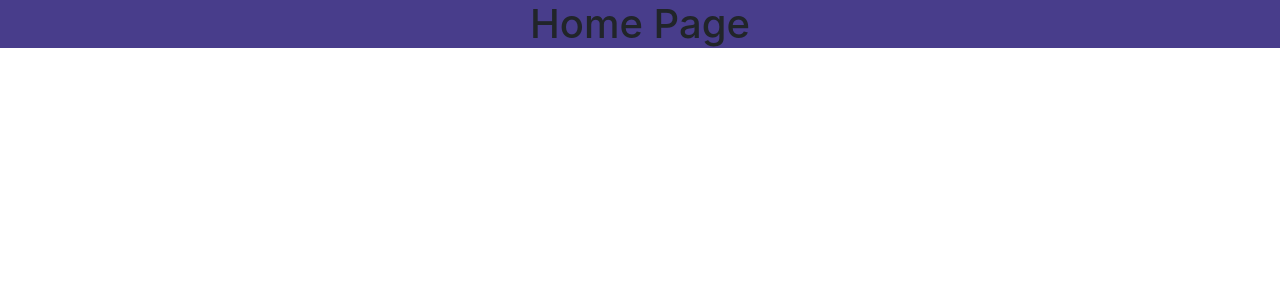
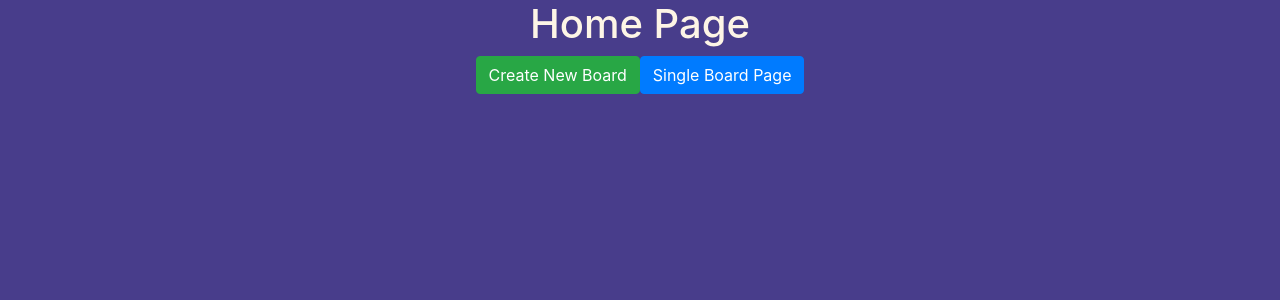
Before and after one commit to mariabrock/pinterest-routing, a React (Create React App) app: page / in a window 1280 px wide. Shown: the top 300 px of the page. Built offline with nearby package versions, Linux system fonts and the light colour scheme.

Commit message:
buttons added for routing

```diff
--- a/src/App/App.scss
+++ b/src/App/App.scss
@@ -3,4 +3,5 @@
 .App {
   text-align: center;
   background-color: $blue;
+  color: $white
 }
--- a/src/Components/pages/Home/Home.js
+++ b/src/Components/pages/Home/Home.js
@@ -1,11 +1,16 @@
 import React from 'react';
+import { Link } from 'react-router-dom';
 import './Home.scss';
 
 class Home extends React.Component {
   render() {
+    const boardId = '12345';
+
     return (
             <div className="Home">
                 <h1>Home Page</h1>
+                <Link className="btn btn-success" to="/board/new">Create New Board</Link>
+                <Link className="btn btn-primary" to={`/board/${boardId}`}>Single Board Page</Link>
             </div>
     );
   }
--- a/src/Components/pages/SingleBoard/SingleBoard.js
+++ b/src/Components/pages/SingleBoard/SingleBoard.js
@@ -3,9 +3,12 @@ import './SingleBoard.scss';
 
 class SingleBoard extends React.Component {
   render() {
+    const { boardId } = this.props.match.params;
+
     return (
             <div className="SingleBoard">
                 <h1>SingleBoard Page</h1>
+                <h2>Current BoardId is: {boardId}</h2>
             </div>
     );
   }
--- a/src/styles/_variables.scss
+++ b/src/styles/_variables.scss
@@ -1 +1,2 @@
 $blue: DarkSlateBlue;
+$white: OldLace;
--- a/src/styles/index.scss
+++ b/src/styles/index.scss
@@ -8,6 +8,8 @@ body {
     sans-serif;
   -webkit-font-smoothing: antialiased;
   -moz-osx-font-smoothing: grayscale;
+  background-color: $blue;
+  color: $white
 }
 
 code {
```
